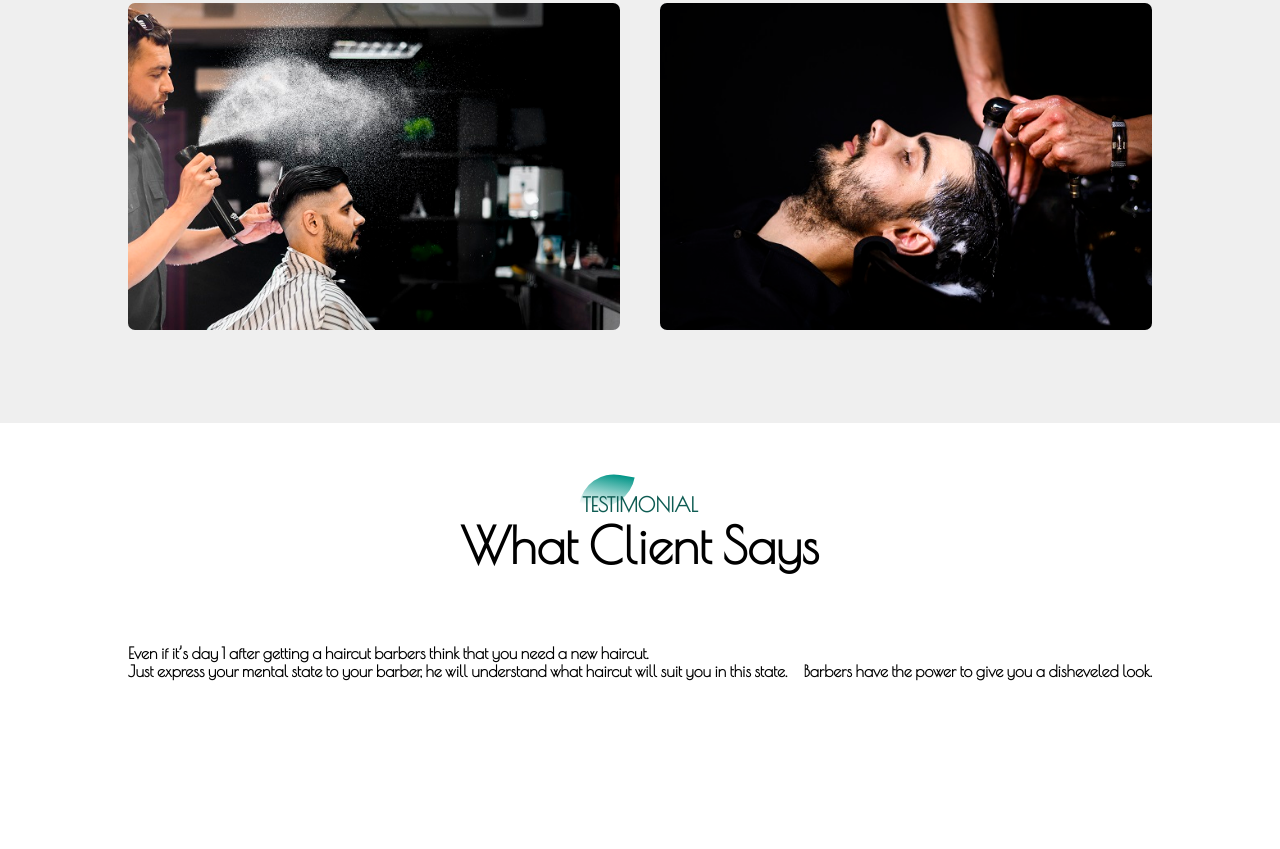
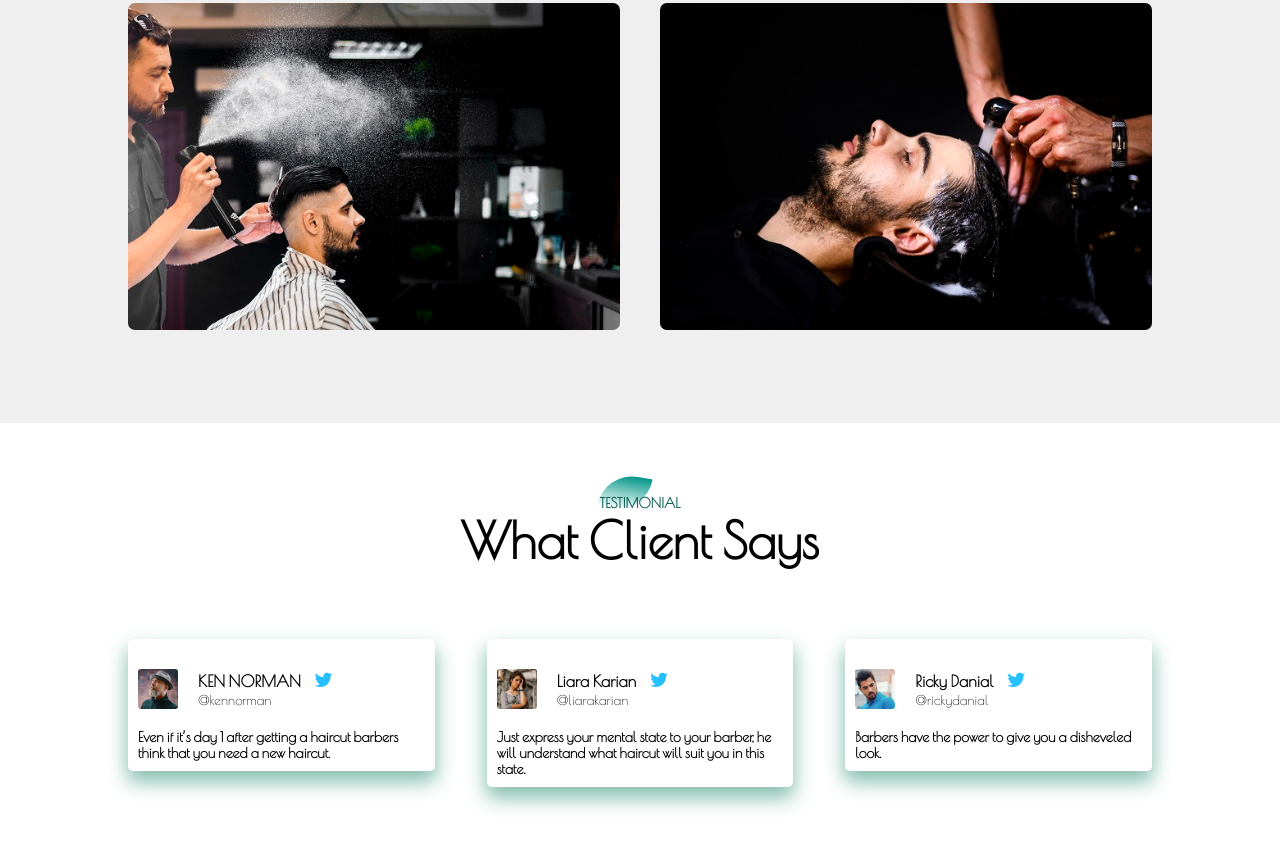
Before and after one commit to Anthonalex/HTML-CSS, a plain HTML site: page index.html in a window 1280 px wide. Shown: the part 2144-2993 px from the top of the page. Before the commit the page ends 2894 px from the top, so only its background shows below. Drawn offline with nearby package versions, Linux system fonts and the light colour scheme.

Commit message:
testimonial section done, footer section started.

```diff
--- a/index.html
+++ b/index.html
@@ -121,22 +121,47 @@
       </div>
       <div class="testimonial-row">
         <div class="testimonial-col">
+          <div class="user">
+            <img src="./imgs/img-1.jpg" alt="">
+            <div class="user-info">
+              <h4>KEN NORMAN <i class="fa fa-twitter"></i></h4>
+              <small>@kennorman</small>
+            </div>
+          </div>
           <p>
             Even if it’s day 1 after getting a haircut barbers think that you
             need a new haircut.
           </p>
         </div>
         <div class="testimonial-col">
+          <div class="user">
+            <img src="./imgs/img-2.jpg" alt="">
+            <div class="user-info">
+              <h4>Liara Karian <i class="fa fa-twitter"></i></h4>
+              <small>@liarakarian</small>
+            </div>
+          </div>
           <p>
             Just express your mental state to your barber, he will understand
             what haircut will suit you in this state.
           </p>
         </div>
         <div class="testimonial-col">
+          <div class="user">
+            <img src="./imgs/img-3.jpg" alt="">
+            <div class="user-info">
+              <h4>Ricky Danial <i class="fa fa-twitter"></i></h4>
+              <small>@rickydanial</small>
+            </div>
+          </div>
           <p>Barbers have the power to give you a disheveled look.</p>
         </div>
       </div>
     </section>
+    <!-- foooter -->
+    <section>
+
+    </section>
     <script src="./index.js"></script>
   </body>
 </html>
--- a/style.css
+++ b/style.css
@@ -291,7 +291,6 @@
   transform: translateX(-50%);
   transition: 0.5s;
   opacity: 0;
-
 }
 
 hr {
@@ -315,7 +314,6 @@
 
   .service-desc p {
     margin: 5px auto;
-
   }
 
   .single-service:hover .service-desc {
@@ -332,6 +330,7 @@
 
 .testimonial div p {
   font-weight: 600;
+  font-size: 14px;
 }
 
 .testimonial-row {
@@ -342,3 +341,41 @@
   align-items: flex-start;
   flex-wrap: wrap;
 }
+
+.testimonial-col {
+  flex-basis: 28%;
+  padding: 10px;
+  margin-bottom: 30px;
+  border-radius: 5px;
+  box-shadow: 0 10px 20px 1px #85bead;
+  cursor: pointer;
+  transition:transform .5s;
+}
+
+.user {
+  display: flex;
+  align-items: center;
+  margin: 20px 0;
+}
+
+.user img {
+  width: 40px;
+  margin-right: 20px;
+  border-radius: 3px;
+}
+
+.user-info .fa {
+  margin-left: 10px;
+  color: #27c0ff;
+  font-size: 20px;
+}
+
+.testimonial-col:hover {
+  transform: translateY(-7px);
+}
+
+@media screen and (max-width: 770px) {
+  .testimonial-col {
+    flex-basis: 100%;
+  }
+}
```
